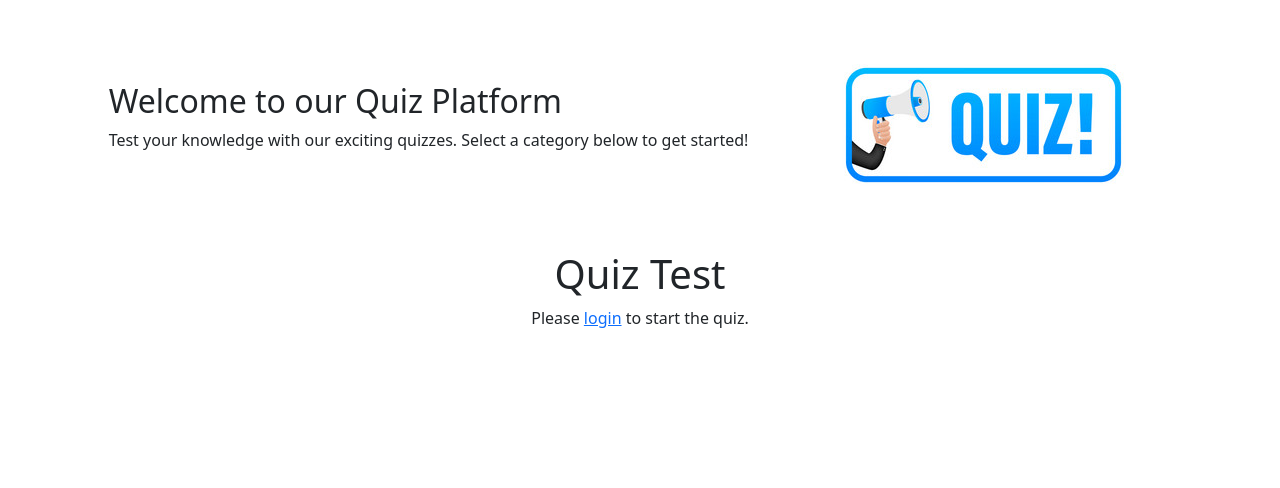
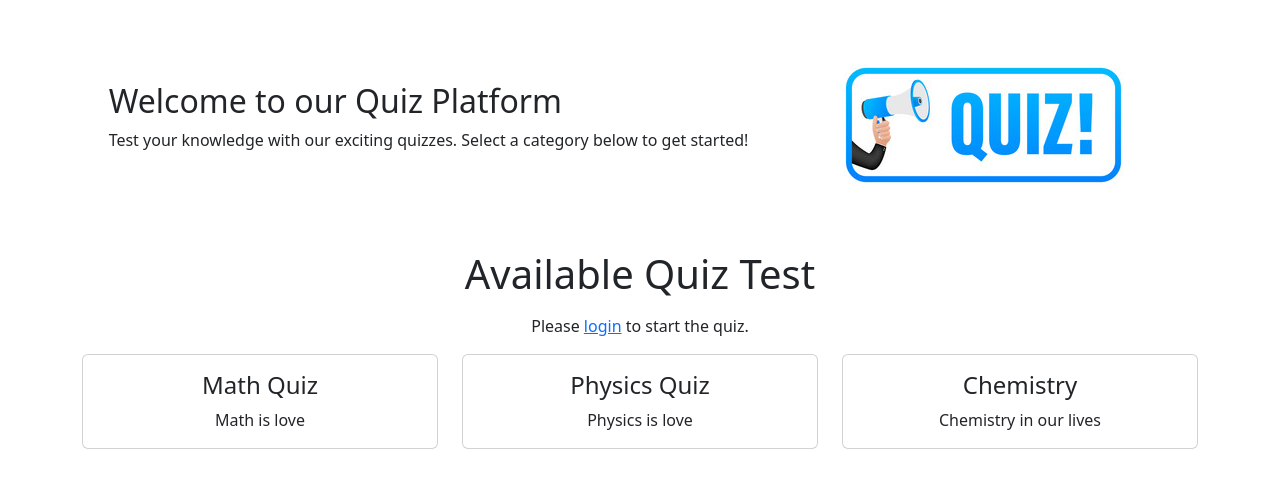
Before and after one commit to Nirob-Barman/Quiz-Master, a Django app: page / in a window 1280 px wide. Shown: the part 56-544 px from the top of the page. Run offline with Django 4.2, Linux system fonts and the light colour scheme; data comes from the database, SQL or seed files in the repository; both versions use the stored data as it was after the commit.

Commit message:
update homepage

```diff
--- a/core/templates/home.html
+++ b/core/templates/home.html
@@ -14,9 +14,10 @@
     </div>
 </div>
 
-<h1 class="text-center">Quiz Test</h1>
+<h1 class="text-center">Available Quiz Test</h1>
 <div class="container">
-    {% if user.is_authenticated %}
+    <!-- {% if user.is_authenticated %}
+        {% if customizeCategories %}
             {% if customizeCategories %}
                 <div class="btn-group d-flex justify-content-center gap-2 my-2">
                     {% for category in customizeCategories %}
@@ -25,8 +26,57 @@
                     {% endfor %}
                 </div>
             {% endif %}
+        {% endif %}
     {% else %}
         <p class="text-center">Please <a href="{% url 'login' %}">login</a> to start the quiz.</p>
+    {% endif %} -->
+
+
+    <div class="my-3">
+        {% if not user.is_authenticated %}
+            <p class="text-center">Please <a href="{% url 'login' %}">login</a> to start the quiz.</p>
+
+            <div>
+                {% if quizzes %}
+                <div class="row">
+                    {% for quiz in quizzes %}
+                    <div class="col-md-4 mb-4">
+                        <div class="card text-center">
+                            <div class="card-body">
+                                <h4 class="card-title">{{ quiz.title }}</h4>
+                                <p class="card-text">{{ quiz.description }}</p>
+                            </div>
+                        </div>
+                    </div>
+                    {% endfor %}
+                </div>
+                {% else %}
+                <p>No quizzes available.</p>
                 {% endif %}
             </div>
+        {% endif %}
+        {% if user.is_authenticated %}
+            <div>
+                {% if quizzes %}
+                <div class="row">
+                    {% for quiz in quizzes %}
+                    <div class="col-md-4 mb-4">
+                        <div class="card text-center">
+                            <div class="card-body">
+                                <h4 class="card-title">{{ quiz.title }}</h4>
+                                <p class="card-text">{{ quiz.description }}</p>
+                                <a class="btn btn-primary text-decoration-none rounded"
+                                    href="{% url 'quiz_view' quiz.category.name %}">{{ quiz.category.name }}</a>
+                            </div>
+                        </div>
+                    </div>
+                    {% endfor %}
+                </div>
+                {% else %}
+                <p>No quizzes available.</p>
+                {% endif %}
+            </div>
+        {% endif %}
+    </div>
+</div>
 {% endblock %}
```
Also changed, not shown: db.sqlite3. Lines whose indentation alone changed are shown as unchanged.
